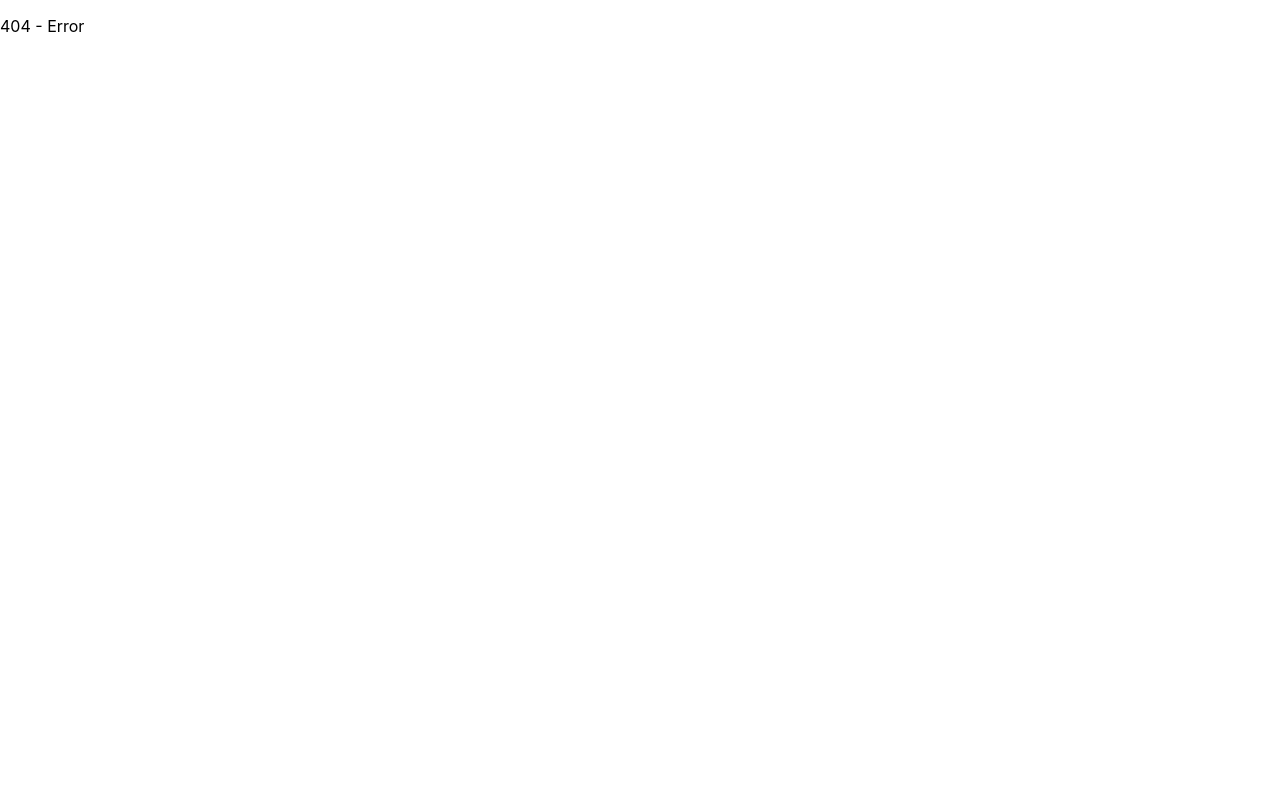
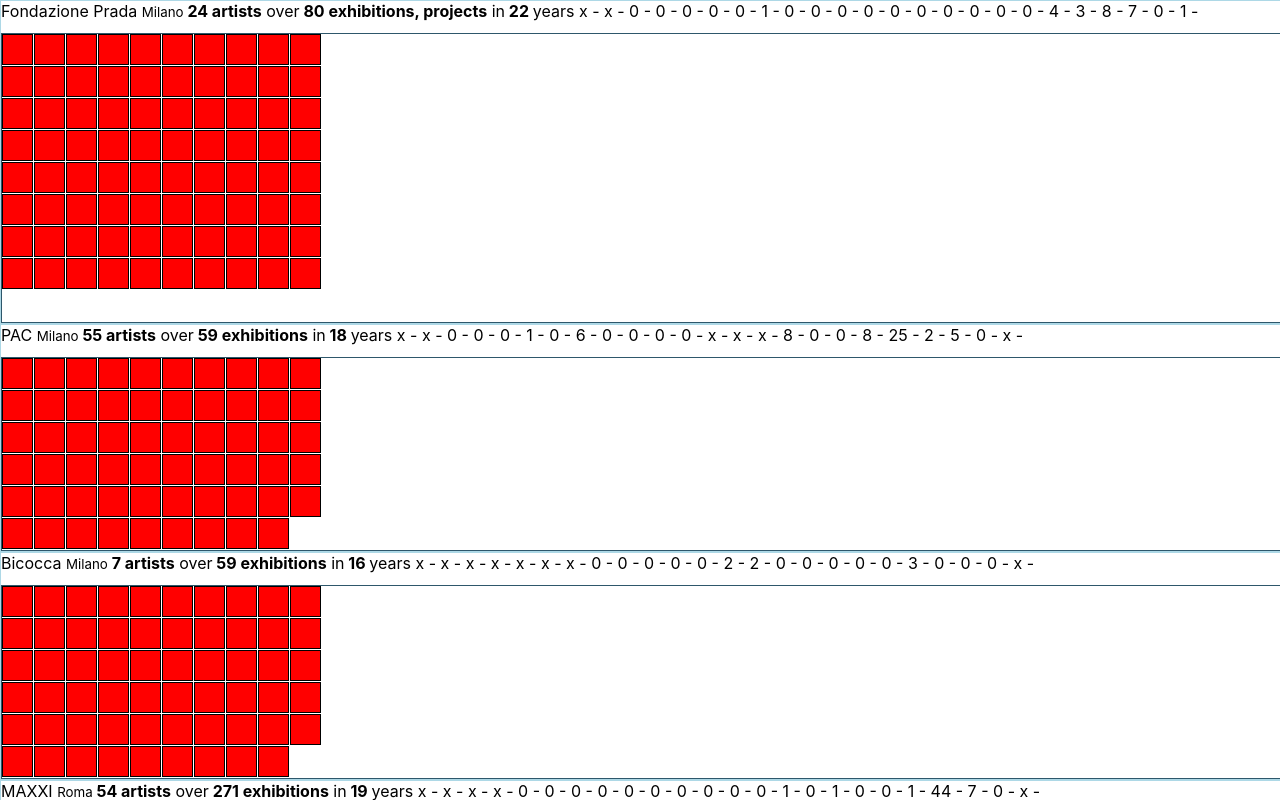
Before and after one commit to ArchiMidi/AAD_Charts_proportions, a React (Create React App) app: page /squares in a window 1280 px wide. Shown: the top 800 px of the page. Built offline with nearby package versions, Linux system fonts and the light colour scheme.

Commit message:
setup new squarespage

```diff
--- a/src/App.css
+++ b/src/App.css
@@ -82,3 +82,9 @@
   height: 10rem;
   border: 0.1rem solid hsl(200, 40%, 30%);;
 }
+
+.squaresBox {
+  position: relative;
+  min-height: 10rem;
+  border: 0.1rem solid hsl(200, 40%, 30%);;
+}
--- a/src/App.js
+++ b/src/App.js
@@ -6,6 +6,7 @@
 
 import Rectangles from './pages/Rectangles'
 import Triangles from './pages/Triangles'
+import Squares from './pages/Squares'
 import InlineTriangles from './pages/InlineTriangles';
 import HomePage from './pages/HomePage';
 import ErrorPage from './pages/ErrorPage';
@@ -18,6 +19,7 @@
     { path: '/', element: <HomePage dataArr={dataArr} />, name: 'Home' },
     { path: '/inline', element: <InlineTriangles data={data} />, name: 'Inline Triangles' },
     { path: '/tris', element: <Triangles dataArr={dataArr} />, name: 'Triangles' },
+    { path: '/squares', element: <Squares dataArr={dataArr} />, name: 'Squares' },
     { path: '/rect', element: <Rectangles dataArr={dataArr} />, name: 'Rectangles' },
 
     { path: '/*', element: <ErrorPage data={data} />, name: '404' },
--- /dev/null
+++ b/src/pages/Squares.js
@@ -0,0 +1,57 @@
+import React from 'react'
+
+
+export default function Squares(props) {
+    const { dataArr } = props;
+
+    return (
+        <div>{dataArr.map((place, index) => {
+            const name = place[0];
+            const info = place[1];
+            return (
+                <div className='placeBox'
+                    key={name + 'squaresbox'}
+                >
+                    <p className='placeTitle'>
+                        {name} <small>{info.city}</small>
+                        <b> {info.AADArtistsTotal} artists</b>  over
+                        <b> {info.totalNumberOfExhibitions} {info.kindOfEvents}</b> in
+                        <b> {info.yearsWithDataAmount} </b> years
+                        {info.yearsValues.map((el) => ` ${el} -`)}
+                    </p>
+                    <div className='squaresBox'
+                    style={{height:  Math.floor(info.totalNumberOfExhibitions / 10 ) * 2 + 2 + 'rem'}}
+                    >
+                        {
+                            makeBackgroundSquares(info.totalNumberOfExhibitions, info.yearsValues)}
+                    </div>
+                </div>
+            )
+        }
+        )}
+        </div>
+    )
+}
+function makeBackgroundSquares(totalNumberOfExhibitions, yearsValues) {
+    // return new Array(totalNumberOfExhibitions).map(() => {
+    const arr =  Array(totalNumberOfExhibitions).fill('')
+    return ( arr.map((el, i) => {
+        return (
+
+
+            <div
+                style={{
+                    height: '1.8rem',
+                    width: '1.8rem',
+                    backgroundColor: 'red',
+                    border: '0.1rem solid black',
+                    position: 'absolute',
+                    left: i % 10 * 2 + 'rem',
+                    top: Math.floor(i / 10 )* 2 + 'rem'
+                }} />
+        )
+    }
+    )
+    )
+    // })
+}
--- a/src/pages/Triangles.js
+++ b/src/pages/Triangles.js
@@ -14,13 +14,14 @@
                 >
                     <p className='placeTitle'>
                         {name} <small>{info.city}</small>
-                        <b>{info.AADArtistsTotal} artists</b>  over
+                        <b> {info.AADArtistsTotal} artists</b>  over
                         <b> {info.totalNumberOfExhibitions} {info.kindOfEvents}</b> in
                         <b> {info.yearsWithDataAmount} </b> years
+                        {info.yearsValues.map((el)=> ` ${el} -`)}
                     </p>
                     <div className='trisBox'>
                     {
-                        makeBackgroundTriangles(index)}
+                        makeBackgroundTriangles(index, info.totalNumberOfExhibitions, info.yearsValues)}
                     </div>
                 </div>
             )
@@ -29,8 +30,10 @@
         </div>
     )
 }
-function makeBackgroundTriangles(index) {
-    return <Triangle className='singleTriangle'
+function makeBackgroundTriangles(index, totalNumberOfExhibitions, yearsValues) {
+    return new Array(totalNumberOfExhibitions).map(() => {
+    return(
+    <Triangle className='singleTriangle'
 
         style={{
             height: '2rem',
@@ -38,5 +41,7 @@
             stroke: 'white',
             position: 'absolute',
             left: index * 1.8 + 'rem'
-        }} />;
+        }} />
+        )
+    })
 }
```
